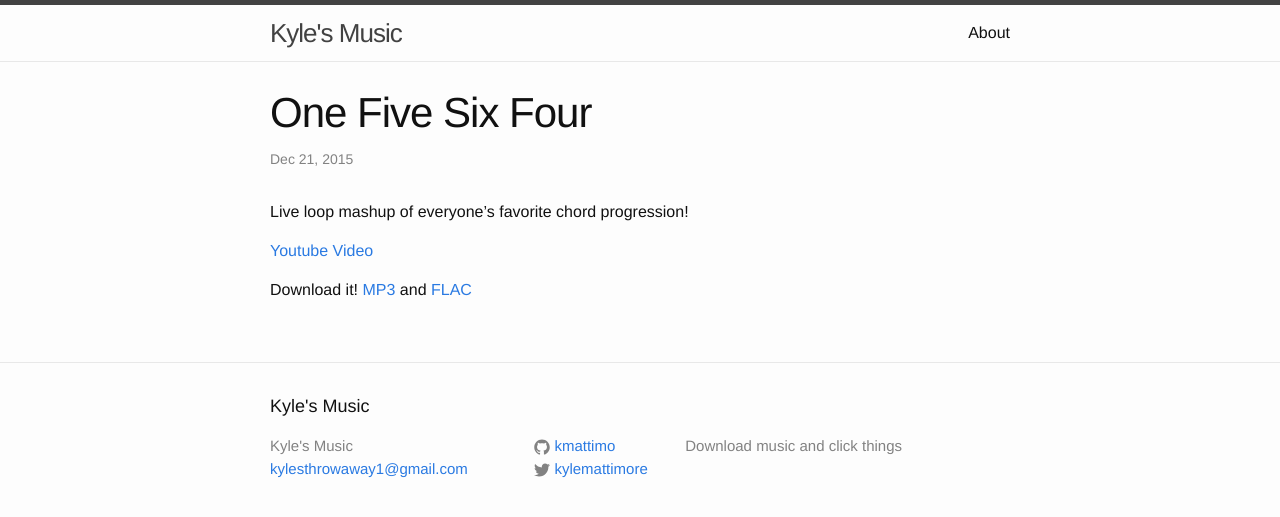
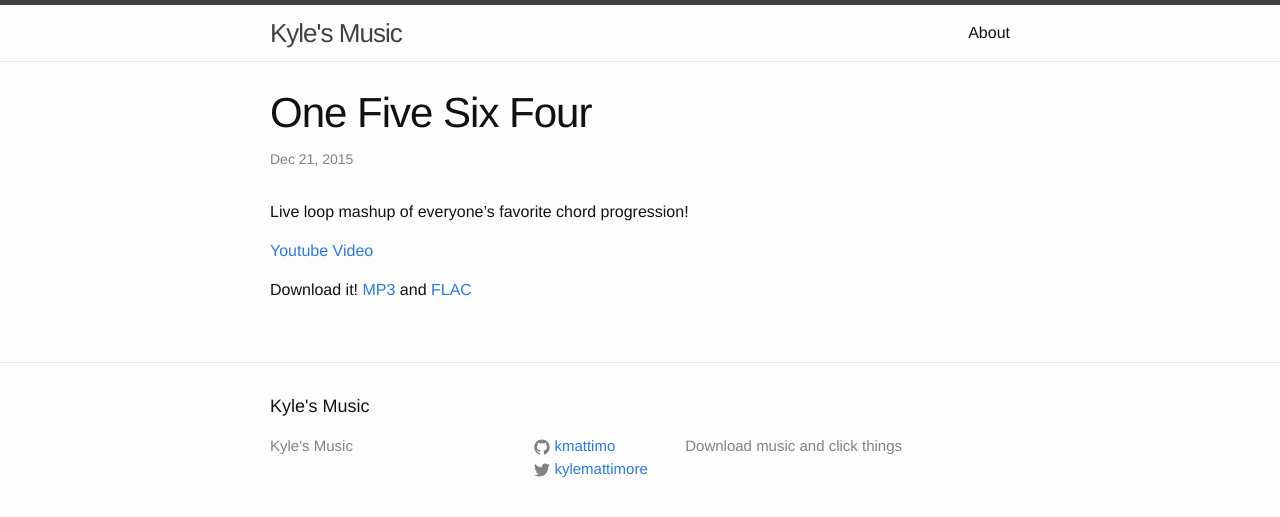
Before and after one commit to kmattimo/music-site, a Jekyll site: the page built from _posts/2015-12-21-1564.markdown, in a window 1280 px wide. Shown: the top 517 px of the page. Built offline with Jekyll 4.4.1, drawn with Linux system fonts in a browser that asks for light colours.

Commit message:
using own permalinks fixed (hopefully) buildpack

```diff
--- a/_config.yml
+++ b/_config.yml
@@ -7,11 +7,10 @@
 
 # Site settings
 title: Kyle's Music
-email: kylesthrowaway1@gmail.com
 description: > # this means to ignore newlines until "baseurl:"
   Download music and click things
 baseurl: "" # the subpath of your site, e.g. /blog
-url: "http://music.kylemattimore.com" # the base hostname & protocol for your site
+url: "https://music.kylemattimore.com" # the base hostname & protocol for your site
 twitter_username: kylemattimore
 github_username:  kmattimo
 
```
Also changed, not shown: 1 other file.
